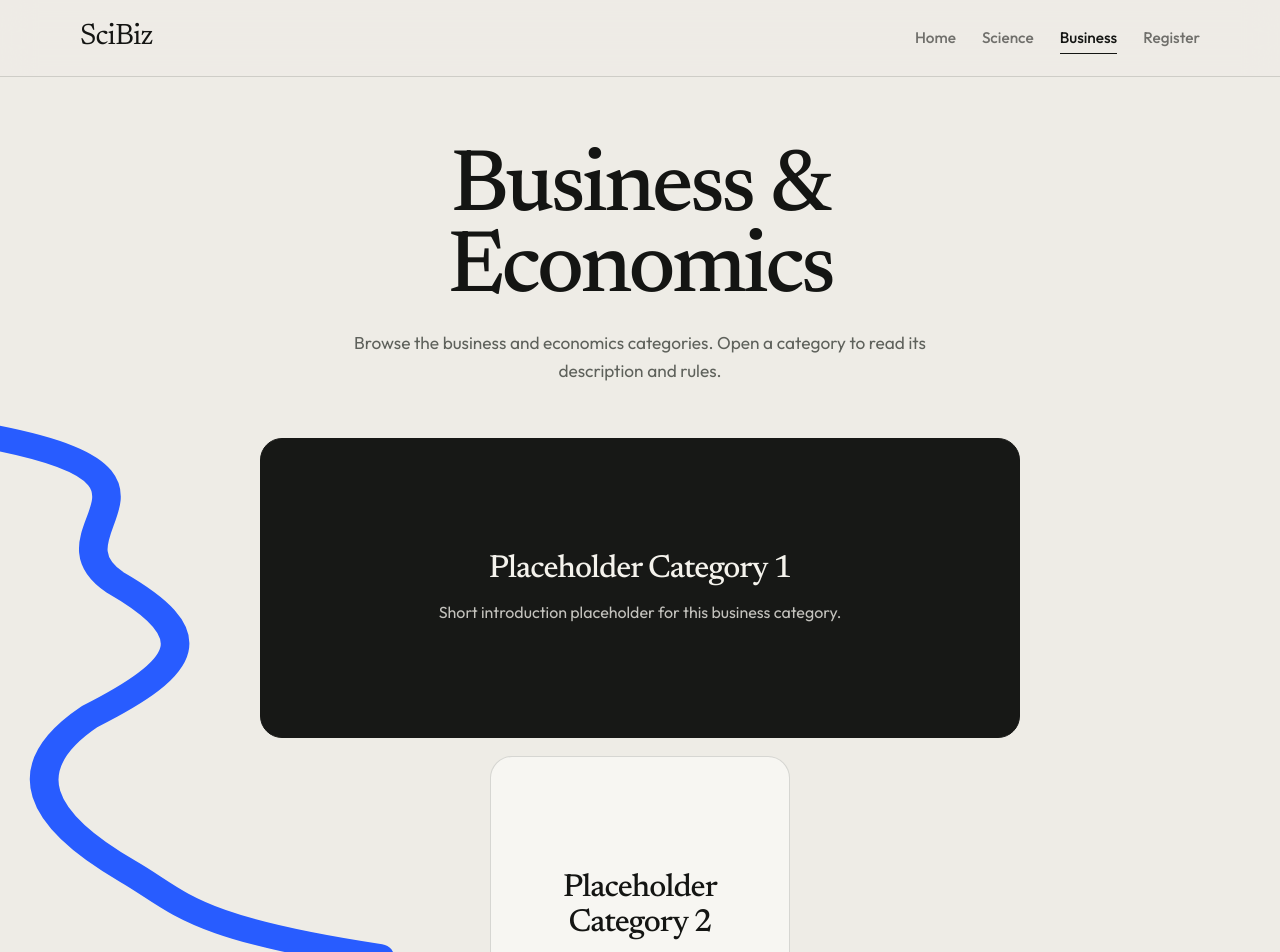
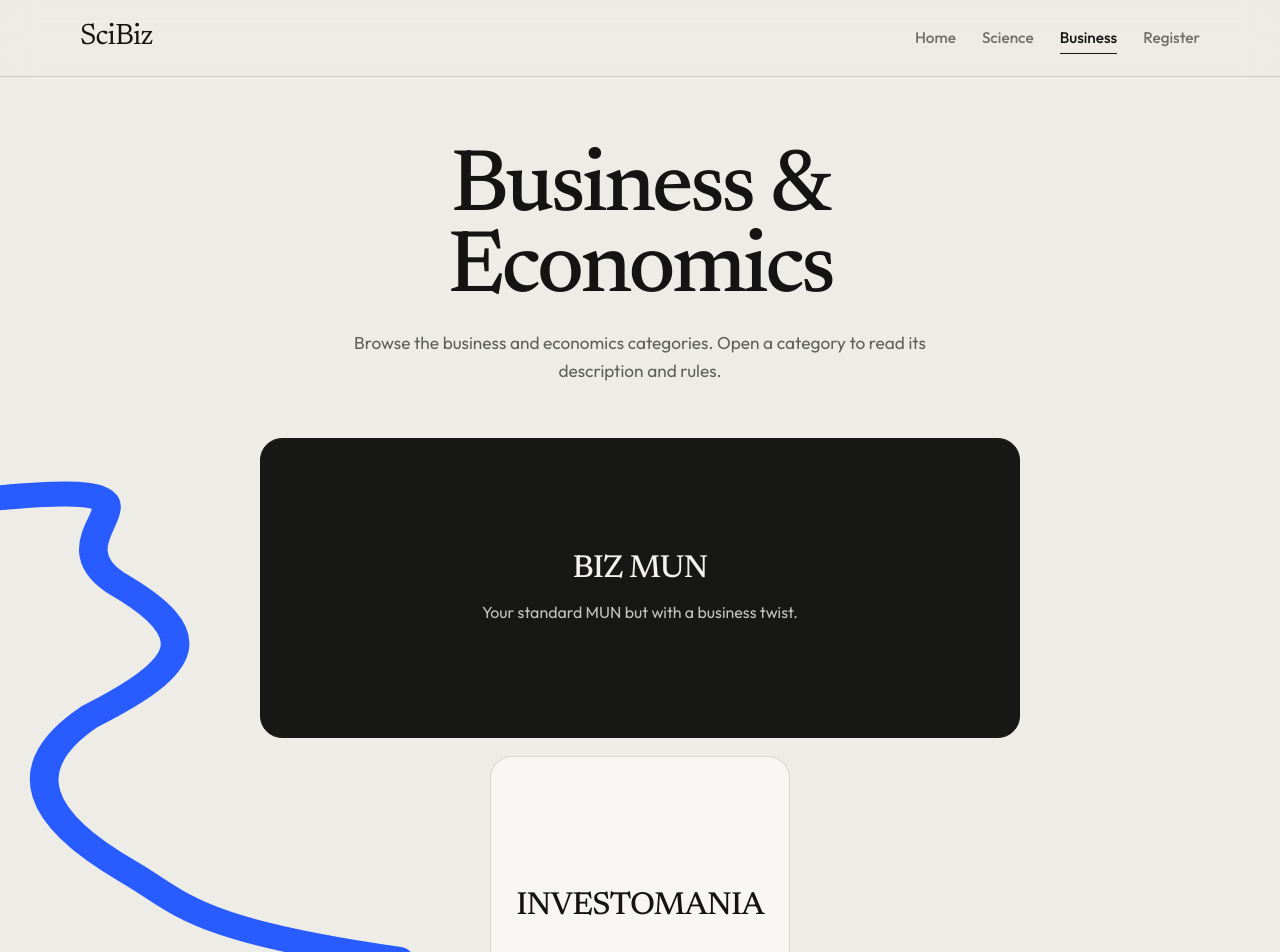
Before and after one commit to KashanKK/SciBiz, a React (Vite) app: page /business in a window 1280 px wide. Shown: the top 952 px of the page. Built offline with nearby package versions, Linux system fonts and the light colour scheme.

Commit message:
bUS CATAGORY info add

```diff
--- a/src/components/CategoryGridLine.jsx
+++ b/src/components/CategoryGridLine.jsx
@@ -34,7 +34,7 @@ export default function CategoryGridLine({ containerRef }) {
   if (!width || !height) return null;
 
   const path = `
-    M -3 0
+    M -3 60
     C ${width * 0.16} ${height * 0.04},
       ${width * 0.03} ${height * 0.09},
       ${width * 0.09} ${height * 0.14}
--- a/src/data/categories.js
+++ b/src/data/categories.js
@@ -43,11 +43,11 @@ export const scienceCategories = [
 export const businessCategories = [
   {
     id: "business-1",
-    name: "Placeholder Category 1",
+    name: "BIZ MUN",
     introduction:
-      "Short introduction placeholder for this business category.",
+      "Your standard MUN but with a business twist.",
     description:
-      "Detailed event description placeholder for Placeholder Category 1. Replace this with the full description of the category.",
+      "This category redefines the traditional Model United Nations (MUN), as instead of representing countries, delegates take on the roles of renowned CEOs from leading global corporations. To guide participants, a comprehensive study guide will be provided in advance. This guide offers detailed insights into the global challenge that will serve as the central focus of the conference. It includes background information, industry-specific perspectives, and an overview of each CEO’ s company and strategic interests, ensuring that delegates are well-prepared to navigate the committee ’ s complex discussions",
     rules:
       "Rules placeholder for Placeholder Category 1. Replace this with the eligibility, format, and rules for the category.",
     additional:
@@ -55,11 +55,11 @@ export const businessCategories = [
   },
   {
     id: "business-2",
-    name: "Placeholder Category 2",
+    name: "INVESTOMANIA",
     introduction:
-      "Short introduction placeholder for this business category.",
+      "Interactive Stock Market Simulation.",
     description:
-      "Detailed event description placeholder for Placeholder Category 2. Replace this with the full description of the category.",
+      "Investomania is an interactive stock market simulation spanning over two rounds. Delegates, armed with an allocated budget, will navigate a dynamic portfolio of companies, strategizing to buy and sell shares as market updates roll in throughout the event. This category prioritizes quick thinking and a deep understanding of how the stock market operates, as delegates invest in different companies on the basis of different scenarios detailed in the updates. Only the sharpest investors will rise to the top, where the team with the highest profit claims victory.",
     rules:
       "Rules placeholder for Placeholder Category 2. Replace this with the eligibility, format, and rules for the category.",
     additional:
```
